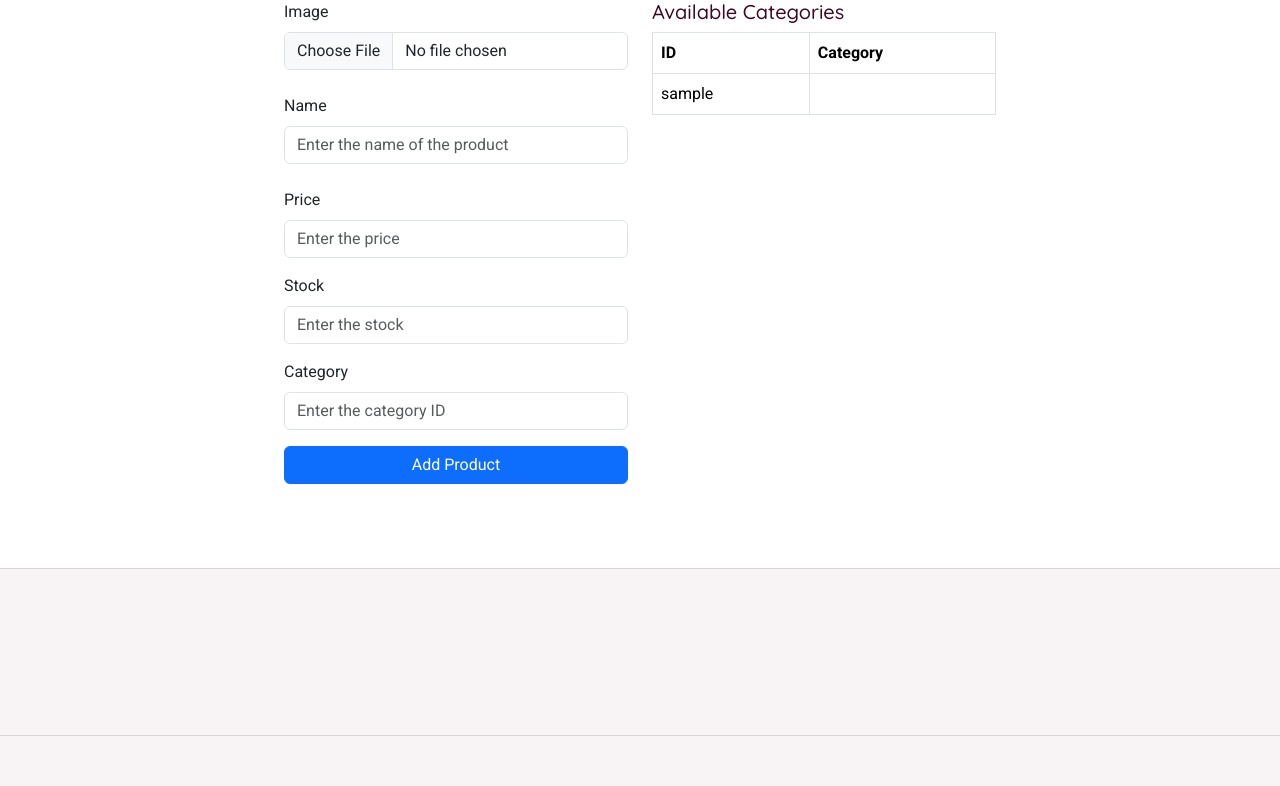
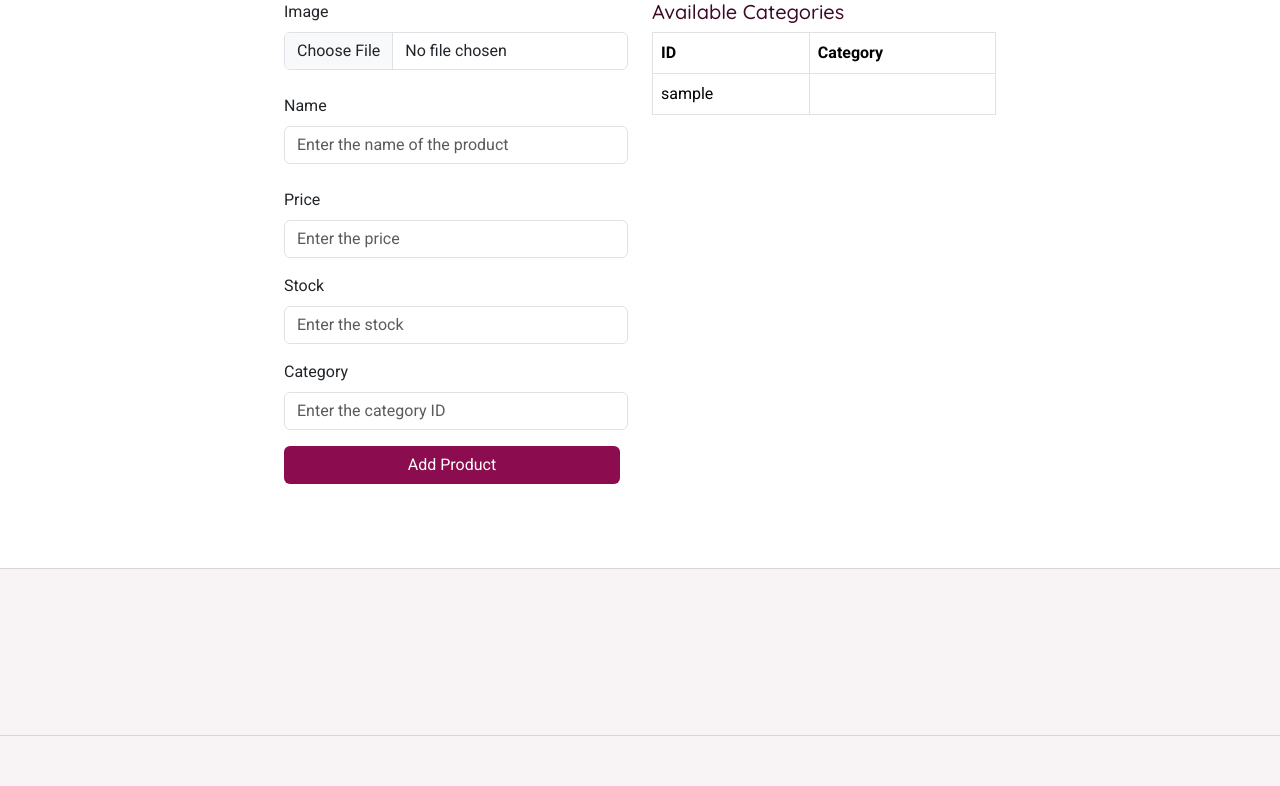
Before and after one commit to bozyurt21/SuperMarketApp, a Flask app: page /addProduct in a window 1280 px wide. Shown: the part 372-1158 px from the top of the page. Run offline with Flask 3, Linux system fonts and the light colour scheme; tables that the repository leaves empty or names only in its code hold one stand-in row (values such as "Sample post"); some libraries are stand-ins or nearby versions.

Commit message:
Changed the button color

```diff
--- a/app/templates/addProduct.html
+++ b/app/templates/addProduct.html
@@ -90,7 +90,11 @@
                     </div>
 
                     <div class="d-grid gap-2 mb-4">
-                      <button type="submit" class="btn btn-primary">
+                      <button
+                        type="submit"
+                        class="btn me-2"
+                        style="background-color: #8c0d4f; color: white"
+                      >
                         Add Product
                       </button>
                     </div>
```
